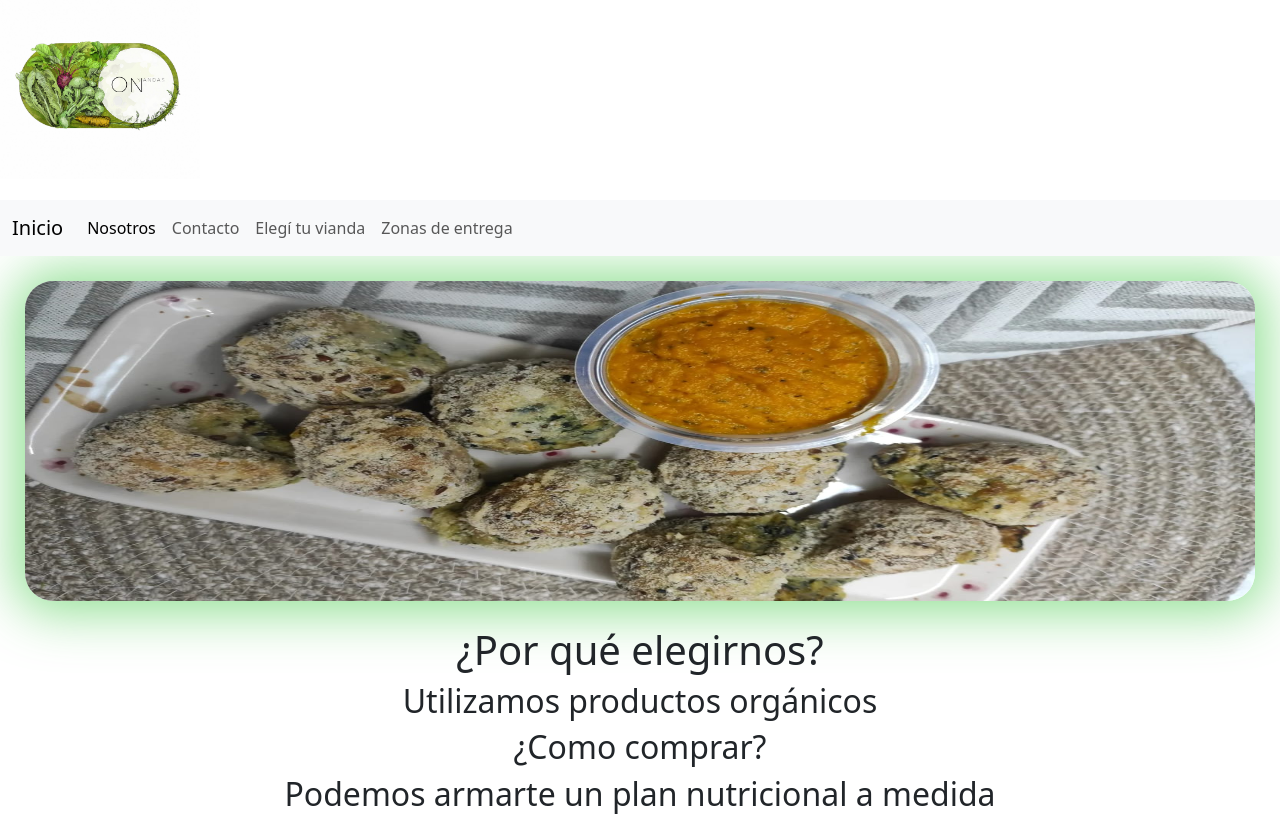
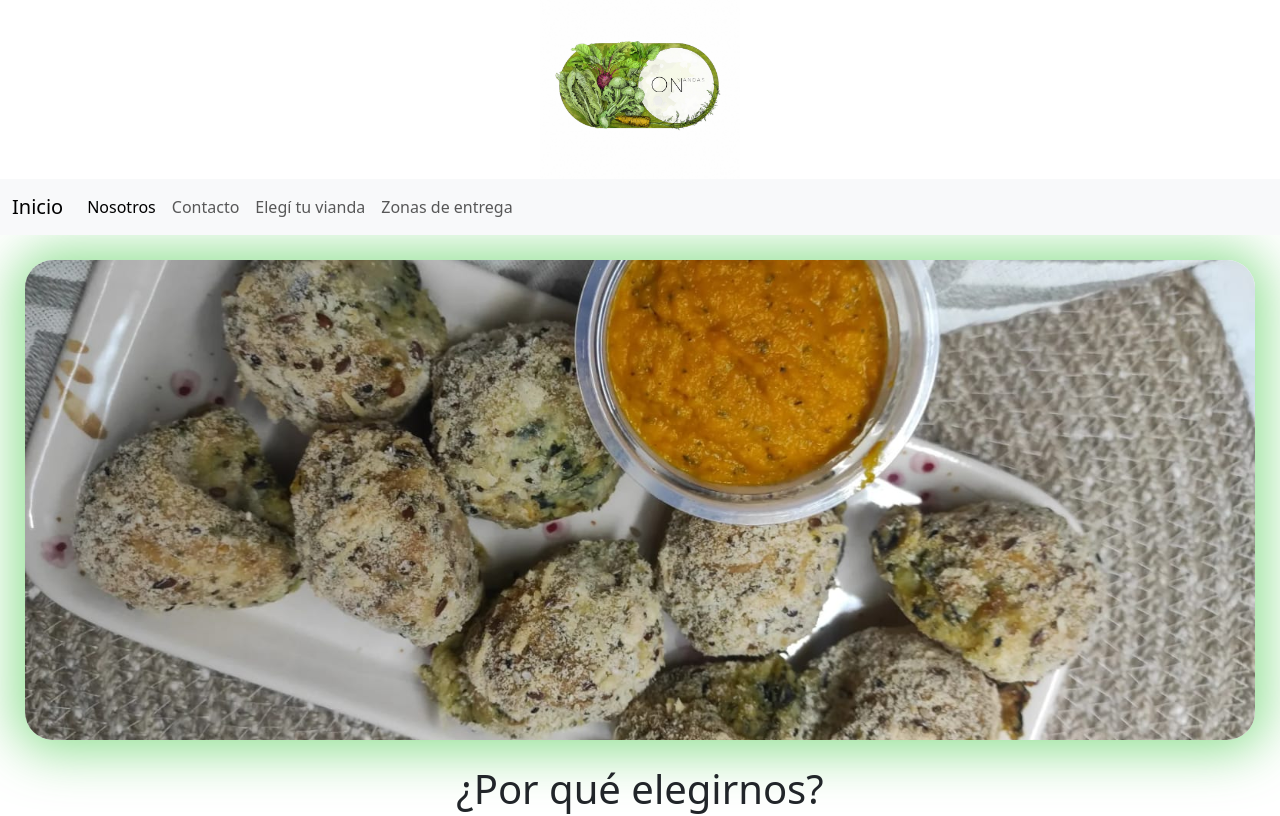
Before and after one commit to hritacco/PreEntrega3-Ritacco, a plain HTML site: page index.html in a window 1280 px wide. Shown: the top 816 px of the page. Drawn offline with nearby package versions, Linux system fonts and the light colour scheme.

Commit message:
ajusto imgs logo

```diff
--- a/scss/sections/_generales.scss
+++ b/scss/sections/_generales.scss
@@ -20,17 +20,15 @@ h1, h2{
     width: 100%;
     justify-content: center;
     img{
-    height: 40vh;
+    height: 60vh;
     width: 100%;
-    background-size:cover;
-    background-repeat:no-repeat ;
-    background-position-y: center;
-    background-position-x: center;
+    object-fit: cover;
+    background: no-repeat center center;
     box-shadow: 0px 1px 51px 10px rgba(111,214,114,0.78);
     border-radius: 28px 28px 28px 28px;
 
     @include tablet {
-        height: 30vh;
+        height: 40vh;
     }
 
     @include mobile {
--- a/scss/sections/_header.scss
+++ b/scss/sections/_header.scss
@@ -1,9 +1,11 @@
 .header__index{
-    display: block;
     .placa1{
-
-        width: 200px;
-        height: 200px;
+        display: flex;
+        flex-direction: column;
+        justify-content: center;
+        align-items: center;
+        width: auto;
+        object-fit: cover;
         @include mobile {
             display: none;
         }
```
Also changed, not shown: css/main.css, iconos/logo_transparencia.png (added), iconos/on_viandas_logo2.jpg.
